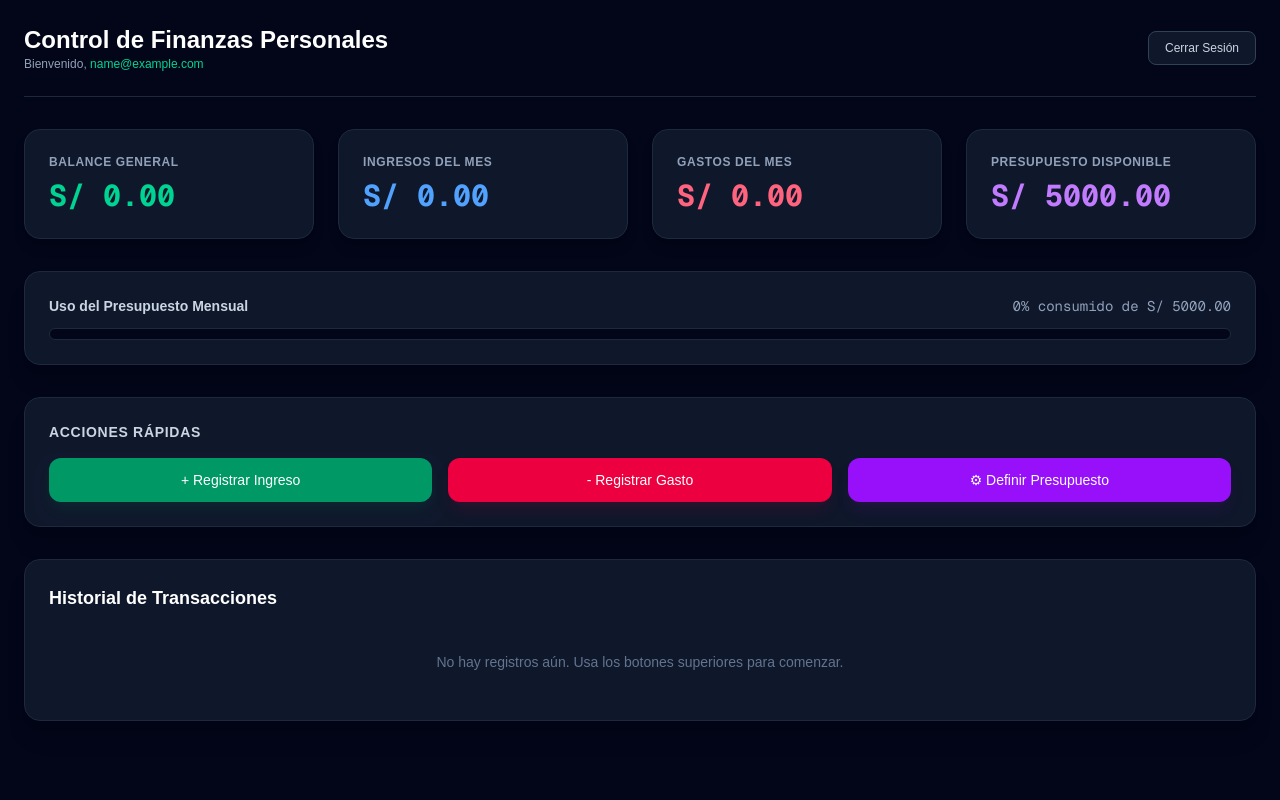
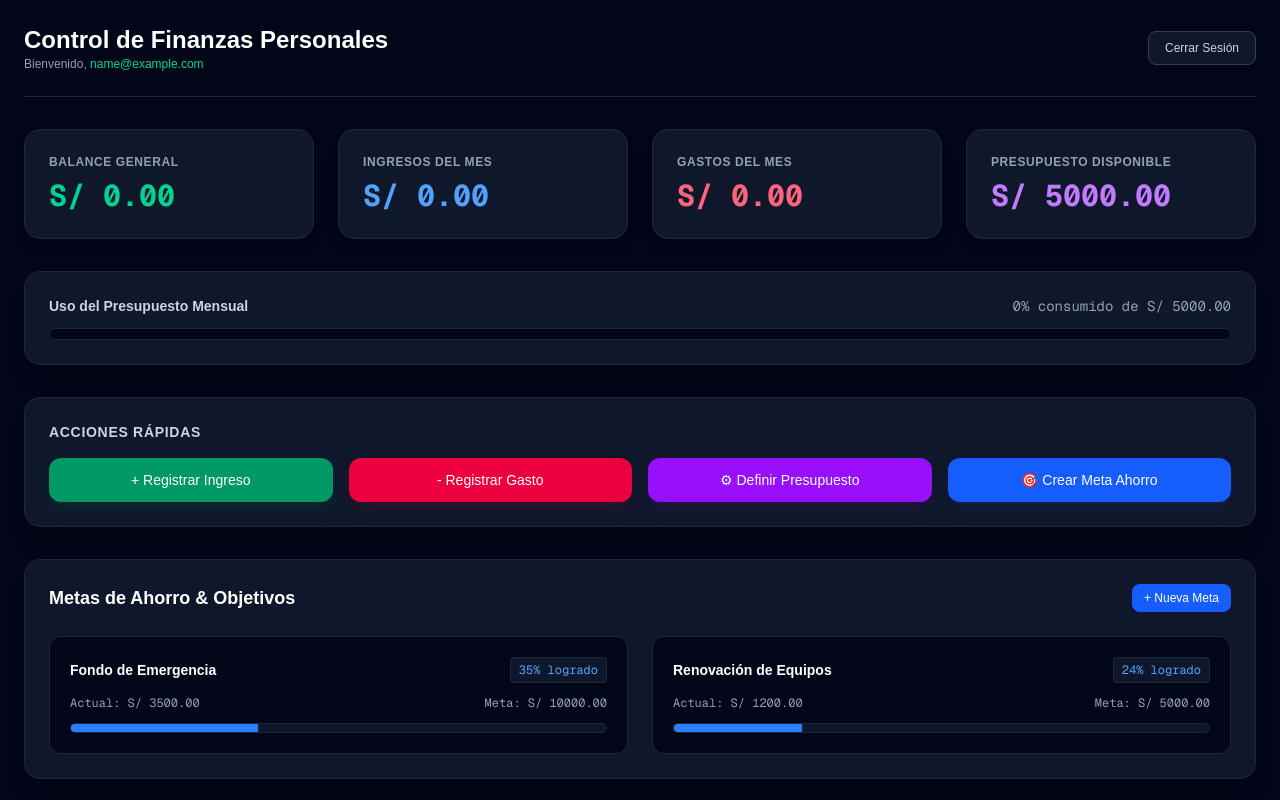
Before and after one commit to jroblestinajeros-lab/Control-de-vencimientos, a Next.js app: page / in a window 1280 px wide. Shown: the top 800 px of the page. Built offline with nearby package versions, Linux system fonts and the light colour scheme; sample sign-in values are in the browser's storage.

Commit message:
Update page.tsx

```diff
--- a/app/page.tsx
+++ b/app/page.tsx
@@ -10,6 +10,13 @@ interface Transaction {
   type: 'income' | 'expense';
   category: string;
   date: string;
+}
+
+interface SavingsGoal {
+  id: string;
+  title: string;
+  targetAmount: number;
+  currentAmount: number;
 }
 
 const EXPENSE_CATEGORIES = [
@@ -40,14 +47,21 @@ export default function HomePage() {
 
   const [transactions, setTransactions] = useState<Transaction[]>([]);
   const [monthlyBudget, setMonthlyBudget] = useState<number>(5000);
+  const [goals, setGoals] = useState<SavingsGoal[]>([]);
 
   const [showModal, setShowModal] = useState<boolean>(false);
-  const [modalType, setModalType] = useState<'income' | 'expense' | 'budget'>('expense');
+  const [modalType, setModalType] = useState<'income' | 'expense' | 'budget' | 'goal'>('expense');
 
+  // Formulario de Transacciones y Presupuesto
   const [description, setDescription] = useState('');
   const [amount, setAmount] = useState('');
   const [category, setCategory] = useState(EXPENSE_CATEGORIES[0]);
   const [budgetError, setBudgetError] = useState<string | null>(null);
+
+  // Formulario de Metas
+  const [goalTitle, setGoalTitle] = useState('');
+  const [goalTarget, setGoalTarget] = useState('');
+  const [goalCurrent, setGoalCurrent] = useState('');
 
   useEffect(() => {
     const sessionData = localStorage.getItem('user_session');
@@ -71,8 +85,19 @@ export default function HomePage() {
 
     const savedTx = localStorage.getItem('fin_transactions');
     const savedBudget = localStorage.getItem('fin_budget');
+    const savedGoals = localStorage.getItem('fin_goals');
+
     if (savedTx) setTransactions(JSON.parse(savedTx));
     if (savedBudget) setMonthlyBudget(Number(savedBudget));
+    if (savedGoals) {
+      setGoals(JSON.parse(savedGoals));
+    } else {
+      // Metas predeterminadas de ejemplo
+      setGoals([
+        { id: '1', title: 'Fondo de Emergencia', targetAmount: 10000, currentAmount: 3500 },
+        { id: '2', title: 'Renovación de Equipos', targetAmount: 5000, currentAmount: 1200 },
+      ]);
+    }
 
     setLoading(false);
   }, [router]);
@@ -89,10 +114,13 @@ export default function HomePage() {
   const budgetRemaining = monthlyBudget - totalExpense;
   const budgetPercentage = Math.min(Math.round((totalExpense / (monthlyBudget || 1)) * 100), 100);
 
-  const handleOpenModal = (type: 'income' | 'expense' | 'budget') => {
+  const handleOpenModal = (type: 'income' | 'expense' | 'budget' | 'goal') => {
     setModalType(type);
     setDescription('');
     setAmount('');
+    setGoalTitle('');
+    setGoalTarget('');
+    setGoalCurrent('');
     setCategory(type === 'income' ? INCOME_CATEGORIES[0] : EXPENSE_CATEGORIES[0]);
     setBudgetError(null);
     setShowModal(true);
@@ -101,6 +129,26 @@ export default function HomePage() {
   const handleSave = (e: React.FormEvent) => {
     e.preventDefault();
     setBudgetError(null);
+
+    if (modalType === 'goal') {
+      const targetVal = parseFloat(goalTarget);
+      const currentVal = parseFloat(goalCurrent) || 0;
+      if (isNaN(targetVal) || targetVal <= 0) return;
+
+      const newGoal: SavingsGoal = {
+        id: Date.now().toString(),
+        title: goalTitle || 'Nueva Meta',
+        targetAmount: targetVal,
+        currentAmount: currentVal,
+      };
+
+      const updatedGoals = [...goals, newGoal];
+      setGoals(updatedGoals);
+      localStorage.setItem('fin_goals', JSON.stringify(updatedGoals));
+      setShowModal(false);
+      return;
+    }
+
     const val = parseFloat(amount);
     if (isNaN(val) || val <= 0) return;
 
@@ -108,7 +156,6 @@ export default function HomePage() {
       setMonthlyBudget(val);
       localStorage.setItem('fin_budget', val.toString());
     } else if (modalType === 'expense') {
-      // Validación estricta de presupuesto excedido
       if (val > budgetRemaining) {
         setBudgetError(
           `¡Atención! Este gasto (S/ ${val.toFixed(2)}) supera tu presupuesto disponible de S/ ${budgetRemaining.toFixed(2)}.`
@@ -221,10 +268,10 @@ export default function HomePage() {
           </div>
         </div>
 
-        {/* Botones de Acción */}
+        {/* Botones de Acción Rápidos */}
         <div className="bg-slate-900 border border-slate-800 rounded-2xl p-6 shadow-xl">
           <h2 className="text-sm font-semibold text-slate-300 uppercase tracking-wider mb-4">Acciones Rápidas</h2>
-          <div className="grid grid-cols-1 sm:grid-cols-3 gap-4">
+          <div className="grid grid-cols-1 sm:grid-cols-4 gap-4">
             <button
               onClick={() => handleOpenModal('income')}
               className="bg-emerald-600 hover:bg-emerald-500 text-white font-medium py-3 px-4 rounded-xl text-sm transition-all shadow-lg shadow-emerald-900/20 flex items-center justify-center space-x-2"
@@ -245,6 +292,54 @@ export default function HomePage() {
             >
               <span>⚙ Definir Presupuesto</span>
             </button>
+
+            <button
+              onClick={() => handleOpenModal('goal')}
+              className="bg-blue-600 hover:bg-blue-500 text-white font-medium py-3 px-4 rounded-xl text-sm transition-all shadow-lg shadow-blue-900/20 flex items-center justify-center space-x-2"
+            >
+              <span>🎯 Crear Meta Ahorro</span>
+            </button>
+          </div>
+        </div>
+
+        {/* Módulo de Metas de Ahorro */}
+        <div className="bg-slate-900 border border-slate-800 rounded-2xl p-6 shadow-xl space-y-6">
+          <div className="flex justify-between items-center">
+            <h2 className="text-lg font-semibold text-white">Metas de Ahorro & Objetivos</h2>
+            <button
+              onClick={() => handleOpenModal('goal')}
+              className="text-xs bg-blue-600 hover:bg-blue-500 text-white px-3 py-1.5 rounded-lg transition-colors font-medium"
+            >
+              + Nueva Meta
+            </button>
+          </div>
+
+          <div className="grid grid-cols-1 md:grid-cols-2 gap-6">
+            {goals.map((g) => {
+              const pct = Math.min(Math.round((g.currentAmount / (g.targetAmount || 1)) * 100), 100);
+              return (
+                <div key={g.id} className="bg-slate-950 border border-slate-800 p-5 rounded-xl space-y-3">
+                  <div className="flex justify-between items-center">
+                    <h3 className="font-semibold text-white text-sm">{g.title}</h3>
+                    <span className="text-xs font-mono bg-slate-900 text-blue-400 px-2 py-1 rounded border border-slate-800">
+                      {pct}% logrado
+                    </span>
+                  </div>
+
+                  <div className="flex justify-between text-xs text-slate-400 font-mono">
+                    <span>Actual: S/ {g.currentAmount.toFixed(2)}</span>
+                    <span>Meta: S/ {g.targetAmount.toFixed(2)}</span>
+                  </div>
+
+                  <div className="w-full bg-slate-900 h-2.5 rounded-full overflow-hidden border border-slate-800">
+                    <div
+                      className="bg-blue-500 h-full transition-all duration-500"
+                      style={{ width: `${pct}%` }}
+                    ></div>
+                  </div>
+                </div>
+              );
+            })}
           </div>
         </div>
 
@@ -291,7 +386,11 @@ export default function HomePage() {
         <div className="fixed inset-0 bg-slate-950/80 backdrop-blur-sm flex items-center justify-center p-4 z-50">
           <div className="bg-slate-900 border border-slate-800 rounded-2xl w-full max-w-md p-6 shadow-2xl space-y-4">
             <h3 className="text-lg font-bold text-white capitalize">
-              {modalType === 'budget' ? 'Configurar Presupuesto Mensual' : `Registrar ${modalType === 'income' ? 'Ingreso' : 'Gasto'}`}
+              {modalType === 'budget'
+                ? 'Configurar Presupuesto Mensual'
+                : modalType === 'goal'
+                ? 'Crear Meta de Ahorro'
+                : `Registrar ${modalType === 'income' ? 'Ingreso' : 'Gasto'}`}
             </h3>
 
             {budgetError && (
@@ -301,6 +400,47 @@ export default function HomePage() {
             )}
 
             <form onSubmit={handleSave} className="space-y-4">
+              {modalType === 'goal' ? (
+                <>
+                  <div>
+                    <label className="block text-xs font-semibold text-slate-300 uppercase mb-1">Nombre de la Meta</label>
+                    <input
+                      type="text"
+                      placeholder="Ej. Fondo de Emergencia, Vacaciones"
+                      value={goalTitle}
+                      onChange={(e) => setGoalTitle(e.target.value)}
+                      required
+                      className="w-full bg-slate-950 border border-slate-800 rounded-lg px-3 py-2 text-white focus:outline-none focus:border-blue-500 text-sm"
+                    />
+                  </div>
+
+                  <div>
+                    <label className="block text-xs font-semibold text-slate-300 uppercase mb-1">Monto Objetivo (S/)</label>
+                    <input
+                      type="number"
+                      step="0.01"
+                      placeholder="10000.00"
+                      value={goalTarget}
+                      onChange={(e) => setGoalTarget(e.target.value)}
+                      required
+                      className="w-full bg-slate-950 border border-slate-800 rounded-lg px-3 py-2 text-white focus:outline-none focus:border-blue-500 font-mono text-sm"
+                    />
+                  </div>
+
+                  <div>
+                    <label className="block text-xs font-semibold text-slate-300 uppercase mb-1">Ahorro Inicial (S/)</label>
+                    <input
+                      type="number"
+                      step="0.01"
+                      placeholder="0.00"
+                      value={goalCurrent}
+                      onChange={(e) => setGoalCurrent(e.target.value)}
+                      className="w-full bg-slate-950 border border-slate-800 rounded-lg px-3 py-2 text-white focus:outline-none focus:border-blue-500 font-mono text-sm"
+                    />
+                  </div>
+                </>
+              ) : (
+                <>
                   {modalType !== 'budget' && (
                     <div>
                       <label className="block text-xs font-semibold text-slate-300 uppercase mb-1">Descripción</label>
@@ -344,6 +484,8 @@ export default function HomePage() {
                       </select>
                     </div>
                   )}
+                </>
+              )}
 
               <div className="flex justify-end space-x-3 pt-2">
                 <button
```
Lines whose indentation alone changed are shown as unchanged.
